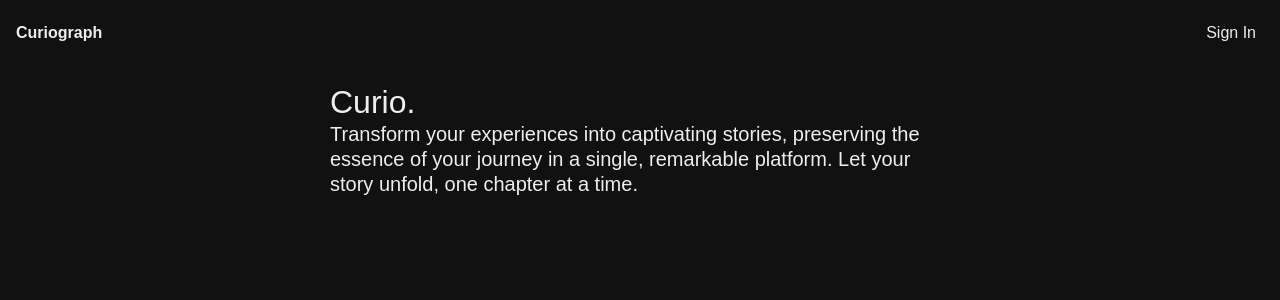
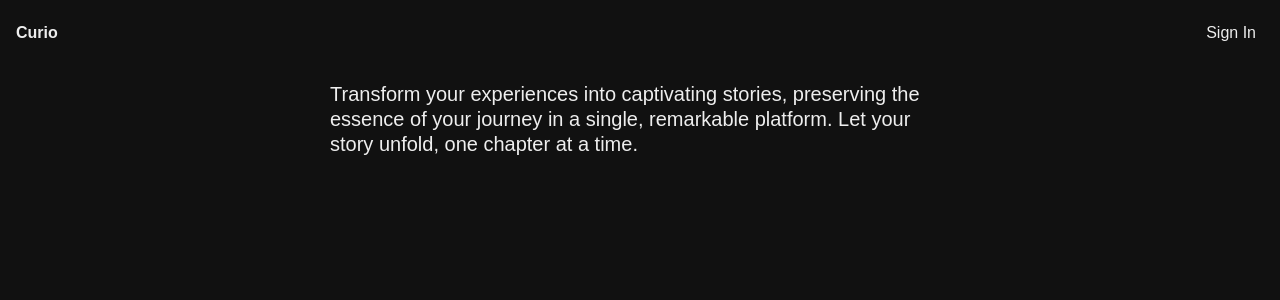
Before and after one commit to Terris/curio-web, a Next.js app: page / in a window 1280 px wide. Shown: the top 300 px of the page. Built offline with nearby package versions, Linux system fonts and the light colour scheme; no server answers.

Commit message:
fix hero

```diff
--- a/src/pages/index.tsx
+++ b/src/pages/index.tsx
@@ -3,7 +3,6 @@ import { Text, styled } from "@/ui";
 export default function Home() {
   return (
     <Hero>
-      <Text size={4}>Curio.</Text>
       <Text size={2}>
         Transform your experiences into captivating stories, preserving the
         essence of your journey in a single, remarkable platform. Let your story
--- a/src/template/Masthead/index.tsx
+++ b/src/template/Masthead/index.tsx
@@ -5,7 +5,7 @@ export function Masthead() {
   return (
     <StyledMasthead>
       <Text as="h1" size={1}>
-        Curiograph
+        Curio
       </Text>
       <Navigation />
     </StyledMasthead>
```
